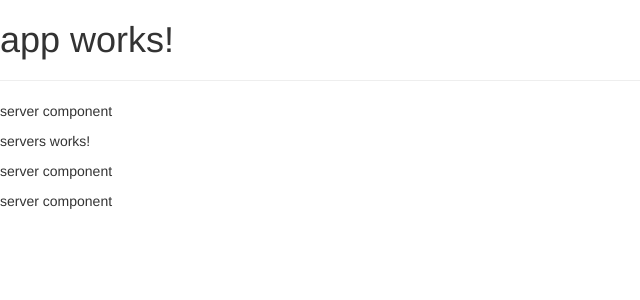
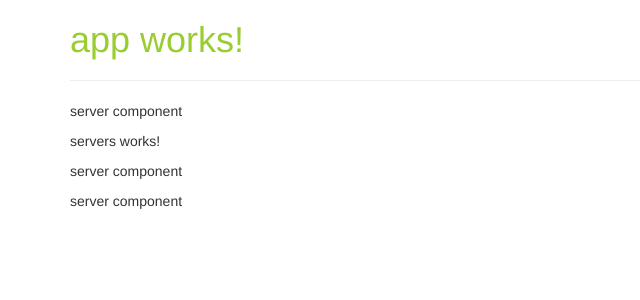
Before and after one commit to lohas1107/udemy-angular, an Angular app: page / in a window 1280 px wide. Shown: the top 300 px of the page, without its empty margins (0-640 px from the left). Built offline with nearby package versions, Linux system fonts and the light colour scheme.

Commit message:
add app component css

```diff
--- a/src/app/app.component.css
+++ b/src/app/app.component.css
@@ -0,0 +1,3 @@
+h1 {
+    color: yellowgreen;
+}
--- a/src/app/app.component.html
+++ b/src/app/app.component.html
@@ -1,6 +1,12 @@
+<div class="container">
+  <div class="row">
+    <div class="col-xs-12">
       <h1>
         {{title}}
       </h1>
       <hr>
       <app-server></app-server>
       <app-servers></app-servers>
+    </div>
+  </div>
+</div>
```
Lines whose indentation alone changed are shown as unchanged.
